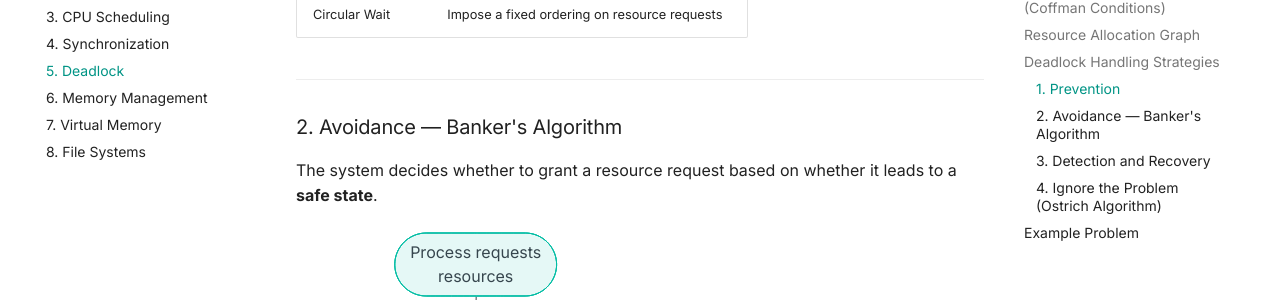
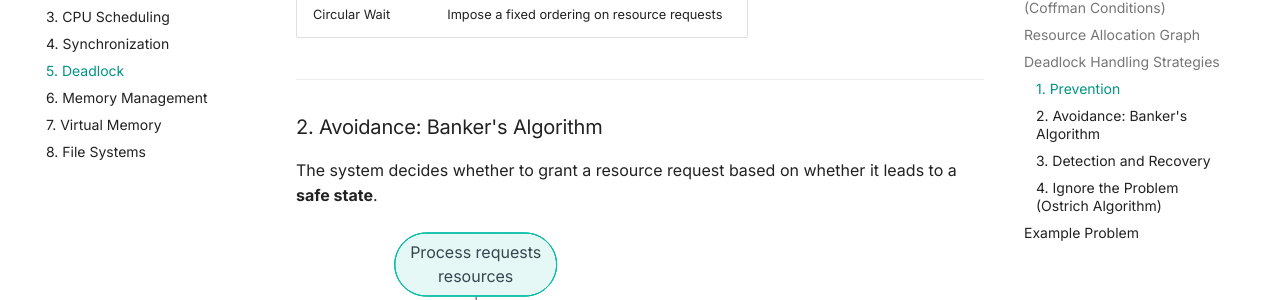
Before and after one commit to sabrinahaniff/CIS3110-Notes, an MkDocs documentation site: the page built from docs/05-deadlock.md, in a window 1280 px wide and 900 px high, scrolled down 1378 px. Shown: the part 145-445 px from the top of the window. Built offline with MkDocs 1.6.1 and Material for MkDocs 9.7.7, drawn with Linux system fonts in a browser that asks for light colours.

Commit message:
fix formatting issues

```diff
--- a/docs/05-deadlock.md
+++ b/docs/05-deadlock.md
@@ -68,7 +68,7 @@ Eliminate at least one of the four conditions:
 
 ---
 
-### 2. Avoidance — Banker's Algorithm
+### 2. Avoidance: Banker's Algorithm
 
 The system decides whether to grant a resource request based on whether it leads to a **safe state**.
 
```
Also changed, not shown: docs/04-synchronization.md (+2 -0 lines).
